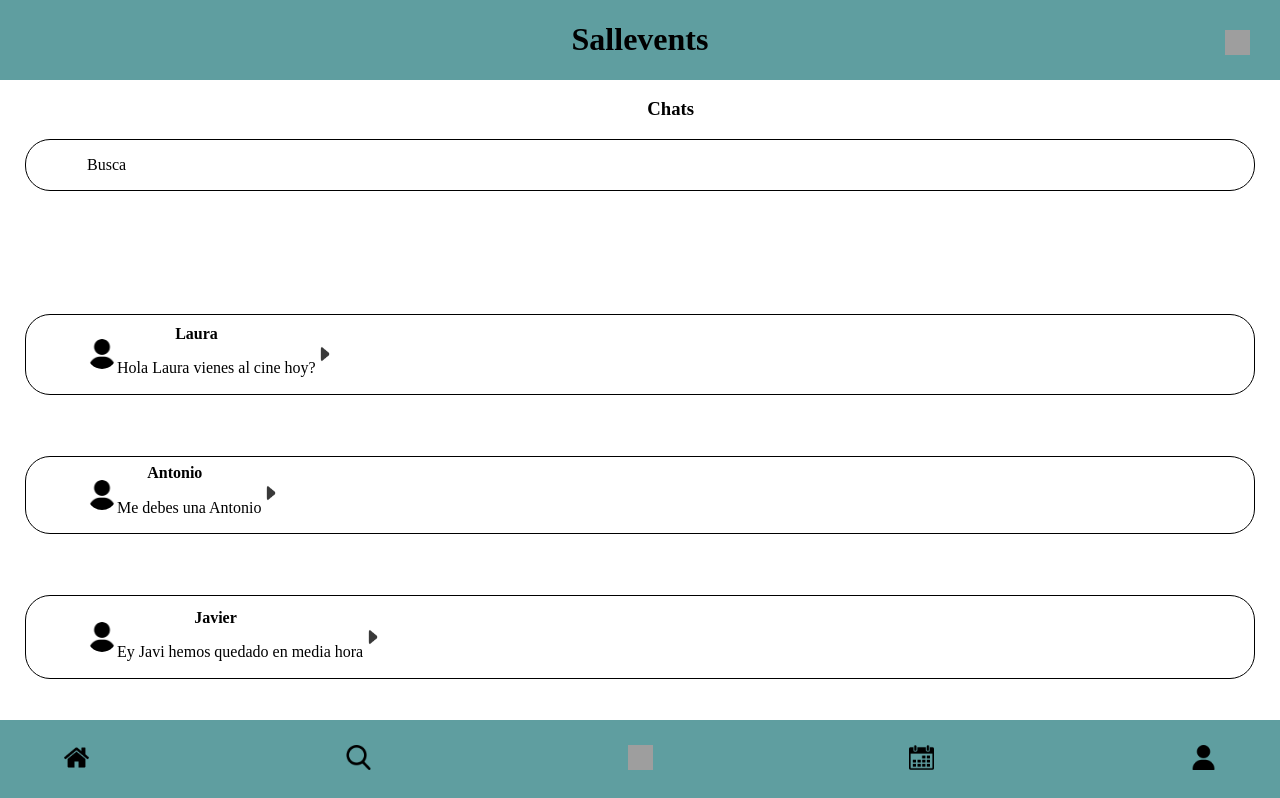
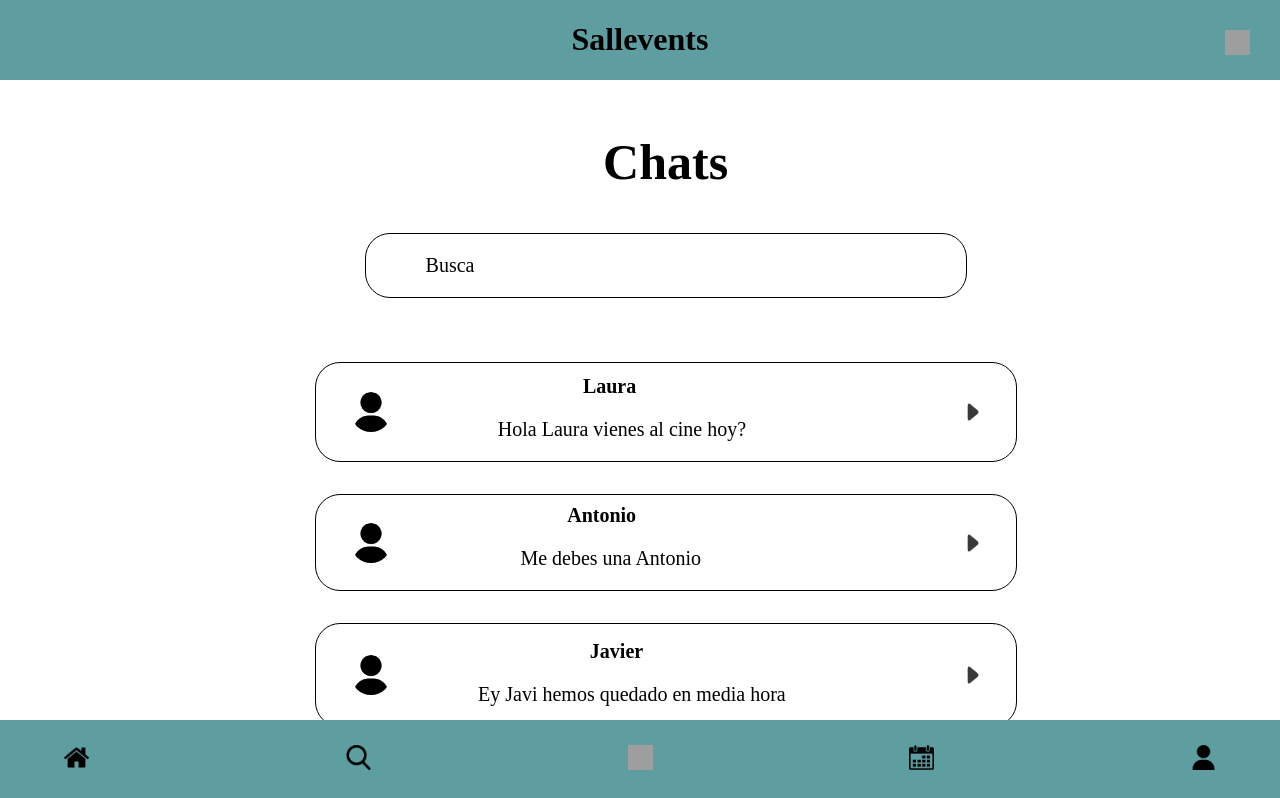
Before and after one commit to mateogalache/PWI-G03, a Vue app: page /Chats in a window 1280 px wide. Shown: the top 798 px of the page. Built offline with nearby package versions, Linux system fonts and the light colour scheme; grey boxes are pictures that could not be loaded.

Commit message:
med queries

```diff
--- a/src/views/Amistades.vue
+++ b/src/views/Amistades.vue
@@ -69,6 +69,46 @@ import Header2 from '../components/Header2.vue'
         align-items: center;
 
     }
+    @media (min-width: 850px){
+    h2{
+        font-size: 50px;
+    }
+
+    .botones p{
+        font-size: 30px;
+        display: flex;
+        flex-direction: column;
+        justify-content: center;
+        align-items: center;
+        margin-top: 5%;
+    }
+    .botones{
+        width: 500px;
+        height: 500px;
+        display: flex;
+        flex-direction: column;
+        justify-content: space-around;
+        align-items: center;
+        margin: auto;
+
+
+
+    }
+    .boton1{
+        width: 700px;
+        height: 50px;
+        font-size: 20px;
+        display: flex;
+        flex-direction: column;
+        justify-content: center;
+        align-items: center;
+        margin-top: 0%;
+
+
+
+    }
+    }
+
 
 
 
--- a/src/views/Chat.vue
+++ b/src/views/Chat.vue
@@ -10,7 +10,7 @@ import Header2 from '../components/Header2.vue'
     <main>
         <div class="nomchat">
             <img class="header-img" src="src/assets/FRENTE-NITIDA.webp" />
-            <h3>Antonio99</h3>
+            <h2>Antonio99</h2>
         </div>
 
         <div class="box">
@@ -54,9 +54,10 @@ import Header2 from '../components/Header2.vue'
 			 <button> Enviar </button>
 		</div>
     </main>
-    <Footer2>
+	<Footer2>
 
-    </Footer2>
+	</Footer2>
+
 
 </template>
 <style>
@@ -148,4 +149,39 @@ button:active{}
     color: #616161;
     font-size: 13px;
 }
+
+@media (min-width: 850px){
+	.box{
+		margin-top: 5%;
+	}
+	.nomchat{
+		margin-top: 2%;
+	}
+	.input-box{
+		margin-top: 5%;
+	}
+	.header-img{
+		width: 100px;
+		height: 100px;
+	}
+	.message{
+		font-size: 20px;
+	}
+	.input-box input{
+		font-size: 30px;
+
+	}
+
+	.input-box button{
+		font-size: 30px;
+		width: 150px;
+	}
+	.chart-timer{
+	text-align: center;
+    color: #616161;
+    font-size: 20px;
+}
+
+
+}
 </style>
--- a/src/views/Chats.vue
+++ b/src/views/Chats.vue
@@ -12,7 +12,7 @@ import Header3 from '../components/Header3.vue';
 
     <main>
         <div class = "cont">
-            <h3>Chats</h3>
+            <h2>Chats</h2>
             <div class = "BContainer">
                 <p class = "buscar">Busca</p>
             </div>
@@ -138,6 +138,7 @@ import Header3 from '../components/Header3.vue';
 
 }
 
+
 .BContainer{
     margin-bottom: 5%;
     display: flex;
@@ -189,4 +190,49 @@ import Header3 from '../components/Header3.vue';
     margin-top: 5%;
 
 }
+@media (min-width: 850px){
+    .BContainer p{
+    font-size: 20px;
+    }
+    .chat{
+        margin: auto;
+        font-size: 20px;
+    }
+    .cont{
+        width: 50%;
+        margin-left: 25%;
+        margin-right: 25%;
+    }
+    .buscar{
+        width: 100%;
+        margin-left: 5%;
+        margin-right: 5%;
+    }
+    .BContainer{
+        width: 600PX;
+        margin-left: 5%;
+        margin-right: 5%;
+    }
+    .PContainer{
+        width: 700px;
+        margin-left: 5%;
+        margin-right: 5%;
+    }
+    .Clogo{
+        width: 100%;
+        margin-left: 5%;
+        margin-right: 5%;
+    }
+    .icon{
+        width: 20px;
+        height: 20px;
+    }
+    .perfil{
+        width: 40px;
+        height: 40px;
+    }
+    .nombre{
+        margin-right: 10%;
+    }
+}
 </style>
--- a/src/views/PerfilAjeno.vue
+++ b/src/views/PerfilAjeno.vue
@@ -8,7 +8,7 @@ import Header2 from '../components/Header2.vue'
     </Header2>
     <main>
         <br>
-       <b>Datos</b>
+       <h2>Datos</h2>
        <br/><br/>
        <div class = "cont">
             <img src = "https://cdn.icon-icons.com/icons2/2574/PNG/512/profile_picture_user_icon_153847.png" class = "Redondap">
@@ -115,6 +115,56 @@ import Header2 from '../components/Header2.vue'
     margin-top: 5%;
 }
 
+@media (min-width: 850px){
+    h2{
+        font-size: 50px;
+    }
+    .Redondap{
+        width: 200px;
+        height: 200px;
+        border-radius: 150px;
+        border: 1px solid black;
+    }
+    .Clogo{
+        width: 20px;
+        height: 20px;
+        margin-left: auto;
+
+    }
+    .cont{
+        display: flex;
+        justify-content: center;
+        align-items: center;
+        margin-top: 1%;
+    }
+
+    .boton{
+        width: 180px;
+        height: 30px;
+        display: flex;
+        flex-direction: row;
+        justify-content: space-around;
+        align-items: center;
+        margin: auto;
+
+
+
+    }
+    .rectangulo1{
+        width: 700px;
+        height: 50px;
+        font-size: 20px;
+        display: flex;
+        flex-direction: column;
+        justify-content: center;
+        align-items: center;
+        margin-top: 0%;
+
+
+
+    }
+}
+
 
 
 
--- a/src/views/PerfilAmigo.vue
+++ b/src/views/PerfilAmigo.vue
@@ -8,7 +8,7 @@ import Header2 from '../components/Header2.vue'
     </Header2>
     <main>
         <br>
-       <b>Datos</b>
+       <h2>Datos</h2>
        <br/><br/>
        <div class = "cont">
             <img src = "https://cdn.icon-icons.com/icons2/2574/PNG/512/profile_picture_user_icon_153847.png" class = "Redondap">
@@ -114,7 +114,49 @@ import Header2 from '../components/Header2.vue'
     font-weight: bold;
     margin-top: 5%;
 }
+@media (min-width: 850px){
+    h2{
+        font-size: 50px;
+    }
+    .Redondap{
+        width: 200px;
+        height: 200px;
+        border-radius: 150px;
+        border: 1px solid black;
+    }
+    .Clogo{
+        width: 20px;
+        height: 20px;
+        margin-left: auto;
 
+    }
+    .cont{
+        display: flex;
+        justify-content: center;
+        align-items: center;
+        margin-top: 5%;
+    }
+    .icon{
+        width: 20px;
+        height: 20px;
+        padding: auto;
+    }
+
+
+    .rectangulo1{
+        width: 700px;
+        height: 50px;
+        font-size: 20px;
+        display: flex;
+        flex-direction: column;
+        justify-content: center;
+        align-items: center;
+
+
+
+
+    }
+}
 
 
 
```
